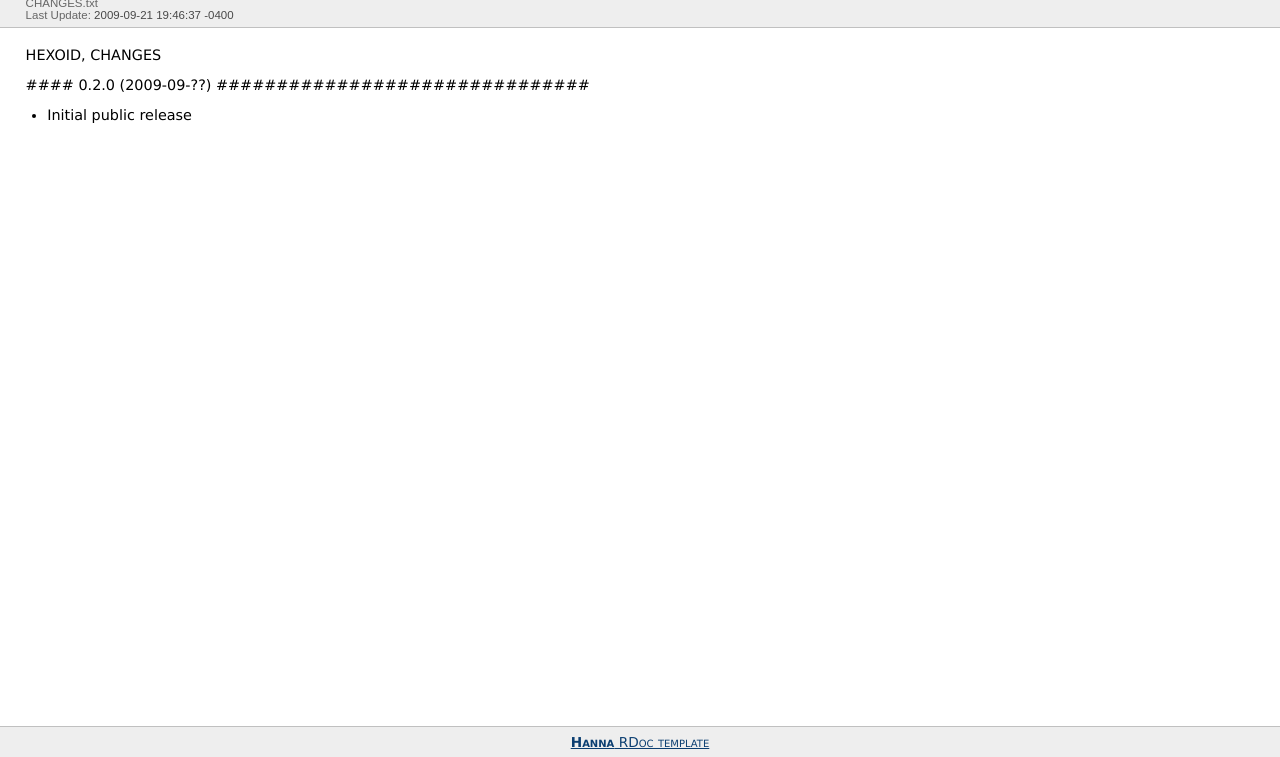
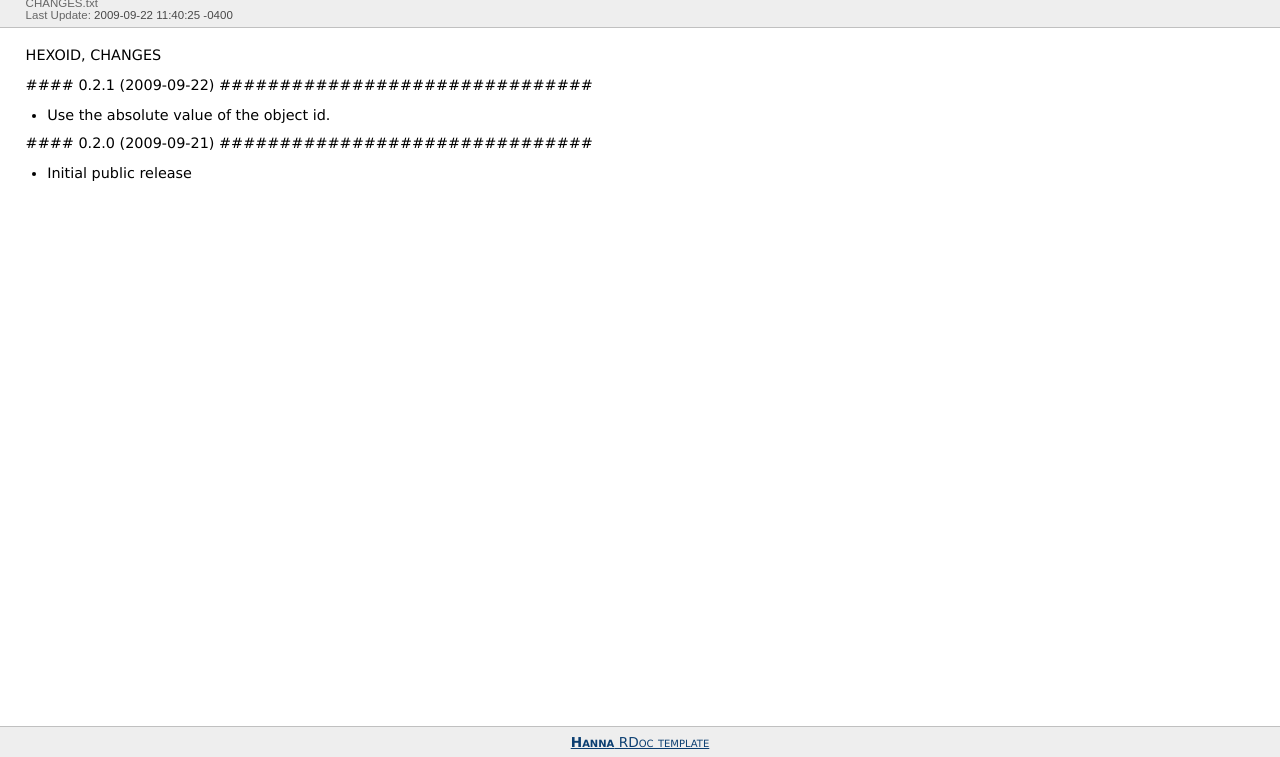
Before and after one commit to delano/hexoid, a plain HTML site: page files/CHANGES_txt.html in a window 1280 px wide. Shown: the part 43-800 px from the top of the page. Drawn offline with Linux system fonts and the light colour scheme.

Commit message:
Updated docs

```diff
--- a/files/CHANGES_txt.html
+++ b/files/CHANGES_txt.html
@@ -31,7 +31,7 @@
         </div>
         <div class='last-update'>
           Last Update:
-          <span class='datetime'>2009-09-21 19:46:37 -0400</span>
+          <span class='datetime'>2009-09-22 11:40:25 -0400</span>
         </div>
       </div>
       <div id='content'>
@@ -41,7 +41,15 @@
             HEXOID, CHANGES
             </p>
             <p>
-            #### 0.2.0 (2009-09-??) ###############################
+            #### 0.2.1 (2009-09-22) ###############################
+            </p>
+            <ul>
+            <li>Use the absolute value of the object id.
+
+            </li>
+            </ul>
+            <p>
+            #### 0.2.0 (2009-09-21) ###############################
             </p>
             <ul>
             <li>Initial public release
```
Also changed, not shown: classes/Object.html (+1 -1 lines), files/LICENSE_txt.html (+1 -1 lines), files/README_rdoc.html (+1 -1 lines), files/lib/hexoid_rb.html (+1 -1 lines), 1 other file.
